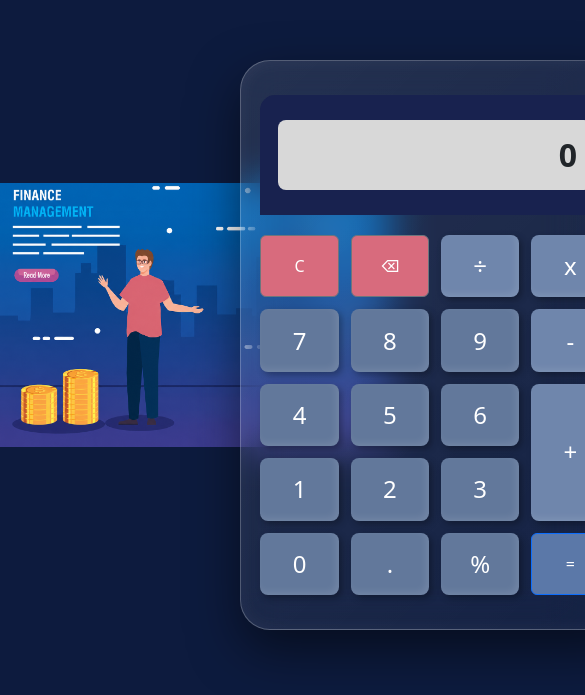
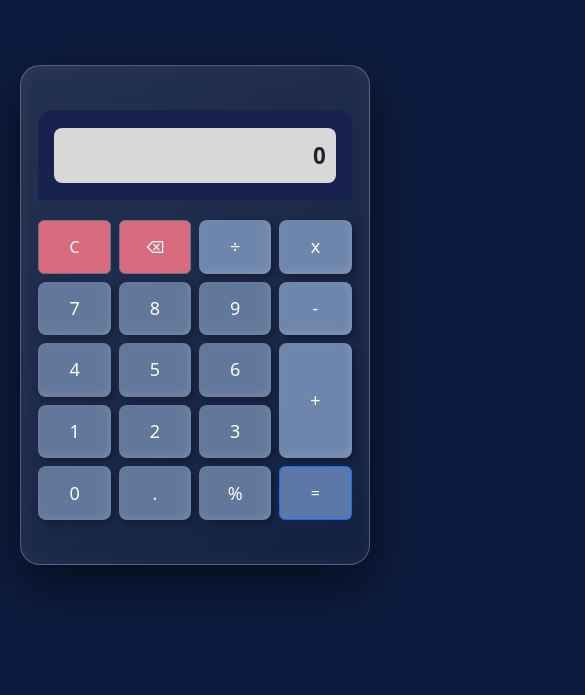
Before and after one commit to mishkatnaveed14/Calculator_JS, a plain HTML site: page index.html in a window 390 px wide. Shown: the part 107-802 px from the top of the page, 585 px wide, since content can reach past the window. Drawn offline with Linux system fonts and the light colour scheme.

Commit message:
completed

```diff
--- a/style.css
+++ b/style.css
@@ -122,3 +122,83 @@ body {
         inset -3px -3px 5px rgba(255, 255, 255, 0.1);
     transform: scale(0.98);
 }
+@media (min-width: 769px) {
+    .calculator {
+        left: 240px;
+        top: 30px;
+    }
+}
+@media (max-width: 800px) {
+    body {
+        background-image: none;
+        background-color: #0d1b3e;
+        padding: 15px;
+    }
+
+    .calculator {
+        width: 100%;
+        max-width: 420px;
+        height: auto;
+        min-height: 560px;
+        left: 0;
+        top: 0;
+        margin: 0 auto;
+        padding: 20px 0;
+    }
+
+    .container1 {
+        height: 110px;
+    }
+
+    .display {
+        font-size: 1.8rem;
+        height: 65px;
+        line-height: 65px;
+    }
+
+    .container2 {
+        height: 340px;
+        gap: 10px;
+    }
+
+    .container2 .number_btn,
+    .container2 .operator_btn {
+        font-size: 22px;
+    }
+}
+
+@media (max-width: 480px) {
+    body {
+        padding: 10px;
+    }
+
+    .calculator {
+        width: 100%;
+        max-width: 350px;
+        min-height: 500px;
+        border-radius: 20px;
+        left: 0;
+        top: 0;
+    }
+
+    .container1 {
+        height: 90px;
+    }
+
+    .display {
+        height: 55px;
+        line-height: 55px;
+        font-size: 1.4rem;
+        padding-right: 10px;
+    }
+
+    .container2 {
+        height: 300px;
+        gap: 8px;
+    }
+
+    .container2 .number_btn,
+    .container2 .operator_btn {
+        font-size: 18px;
+    }
+}
```
